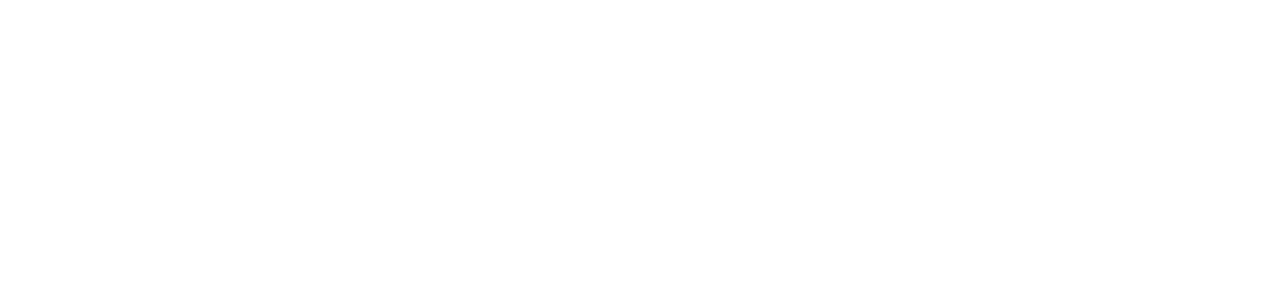
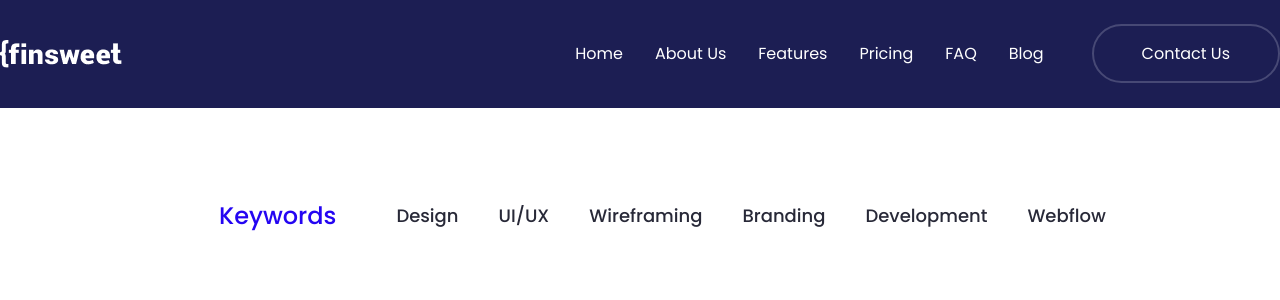
Before and after one commit to Roni006/finsweet, a React app: page /keyword in a window 1280 px wide. Before the commit this address had no page. Shown: the top 300 px of the page. Built offline with nearby package versions, Linux system fonts and the light colour scheme; the HTML template or start-up script is replaced by a standard one.

Commit message:
i've just created kwywords components for single  blog components

```diff
--- a/src/App.jsx
+++ b/src/App.jsx
@@ -20,6 +20,7 @@
 import CTAAction from "./Pages/CTAAction/CTAAction";
 import BlogSummery from "./Pages/BlogSummery/BlogSummery";
 import BlogArticle from "./Pages/BlogArticle/BlogArticle";
+import Keywords from "./Pages/Keywords/Keywords";
 function App() {
   return (
     <>
@@ -48,6 +49,7 @@
             <Route path="/action" element={<CTAAction />} />
             <Route path="/blogsummer" element={<BlogSummery />} />
             <Route path="/blogarticle" element={<BlogArticle />} />
+            <Route path="/keyword" element={<Keywords />} />
 
           </Route>
         </Routes>
--- /dev/null
+++ b/src/Pages/Keywords/Keywords.jsx
@@ -0,0 +1,27 @@
+import React from "react";
+
+const Keywords = () => {
+  return (
+    <>
+      <section>
+        <div className="max-w-[842px] mx-auto py-[90px]">
+          <div className="flex items-center gap-15">
+            <div>
+              <p className="keyword">Keywords</p>
+            </div>
+            <div className="flex items-center gap-10">
+              <span className="keywords ">Design</span>
+              <span className="keywords">UI/UX</span>
+              <span className="keywords">Wireframing</span>
+              <span className="keywords">Branding</span>
+              <span className="keywords">Development</span>
+              <span className="keywords">Webflow</span>
+            </div>
+          </div>
+        </div>
+      </section>
+    </>
+  );
+};
+
+export default Keywords;
--- a/src/index.css
+++ b/src/index.css
@@ -30,6 +30,7 @@
 .top-span {
   @apply text-[18px] leading-8 font-poppins font-medium text-[#000000];
 }
+
 .cta {
   @apply text-[18px] leading-8 font-manrope font-semibold text-[#1B1C2B];
 }
@@ -69,6 +70,14 @@
   @apply text-[38px] font-poppins font-semibold leading-14 text-[#282938];
 }
 
+.keyword {
+  @apply text-[24px] leading-9 font-medium font-poppins text-[#2405F2];
+}
+
+.keywords {
+  @apply text-[18px] leading-8 font-poppins font-medium text-[#282938] cursor-pointer hover:text-[#2405F2] duration-300;
+
+}
 /* todo: global style  */
 
 /*! custom fonts  */
```
